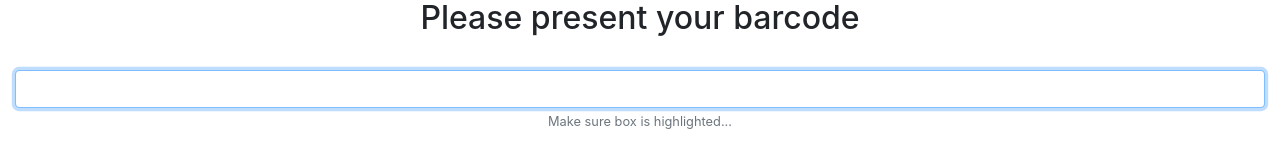
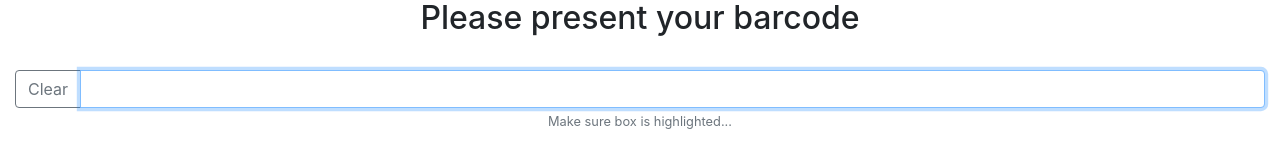
Before and after one commit to startec-official/registro-raspi-scanner, an Angular app: page /scan in a window 1280 px wide. Shown: the part 355-515 px from the top of the page. Built offline with nearby package versions, Linux system fonts and the light colour scheme.

Commit message:
added clear button

```diff
--- a/angular.json
+++ b/angular.json
@@ -13,7 +13,7 @@
         "build": {
           "builder": "@angular-devkit/build-angular:browser",
           "options": {
-            "outputPath": "dist/secure-scan-raspi-scanner",
+            "outputPath": "dist/registro-raspi-scanner",
             "index": "src/index.html",
             "main": "src/main.ts",
             "polyfills": "src/polyfills.ts",
--- a/src/app/scan-code/scan-code.component.html
+++ b/src/app/scan-code/scan-code.component.html
@@ -5,8 +5,11 @@
       <h2>Please present your barcode</h2>
       <div class="form-group">
         <label for="code"></label>
-
-        <input type="text"
+        <div class="input-group">
+          <div class="input-group-prepend">
+            <button class="btn btn-outline-secondary" type="button" (click)="clearInput()">Clear</button>
+          </div>
+          <input type="text"
                class="form-control"
                name="code"
                id="code"
@@ -15,7 +18,7 @@
                [(ngModel)]="code"
                (keypress)="onInputChanged($event)"
                #codeField>
-
+        </div>
         <small id="helpId" class="form-text text-muted">Make sure box is highlighted...</small>
       </div>
     </div>
--- a/src/app/scan-code/scan-code.component.ts
+++ b/src/app/scan-code/scan-code.component.ts
@@ -31,6 +31,10 @@ export class ScanCodeComponent implements OnInit, DoCheck {
     this.router.navigate(['/verify' , this.code ]);
   }
 
+  clearInput() : void {
+    this.code = '';
+  }
+
   onInputChanged( event : Event ) {
     if( this.code.charAt(this.code.length-1) == environment.terminator ) {
       this.termDetCt ++;
```
